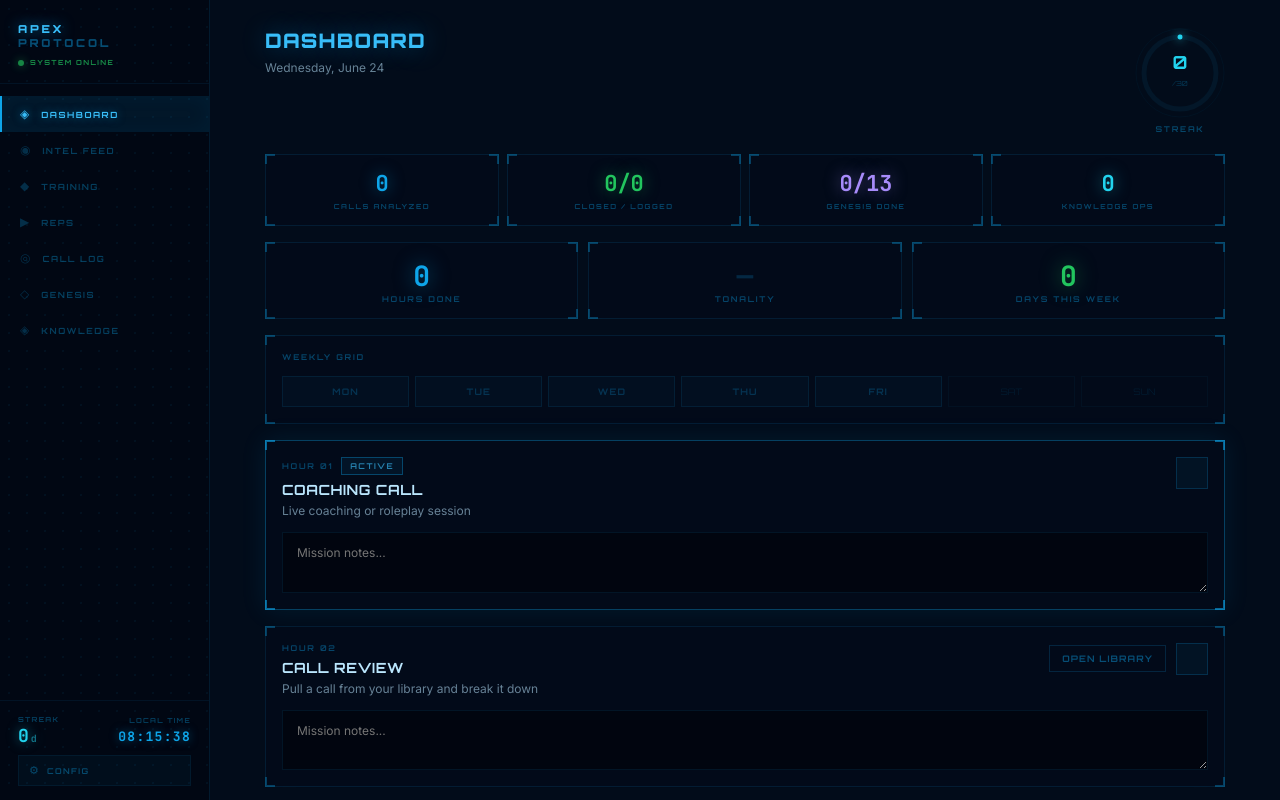
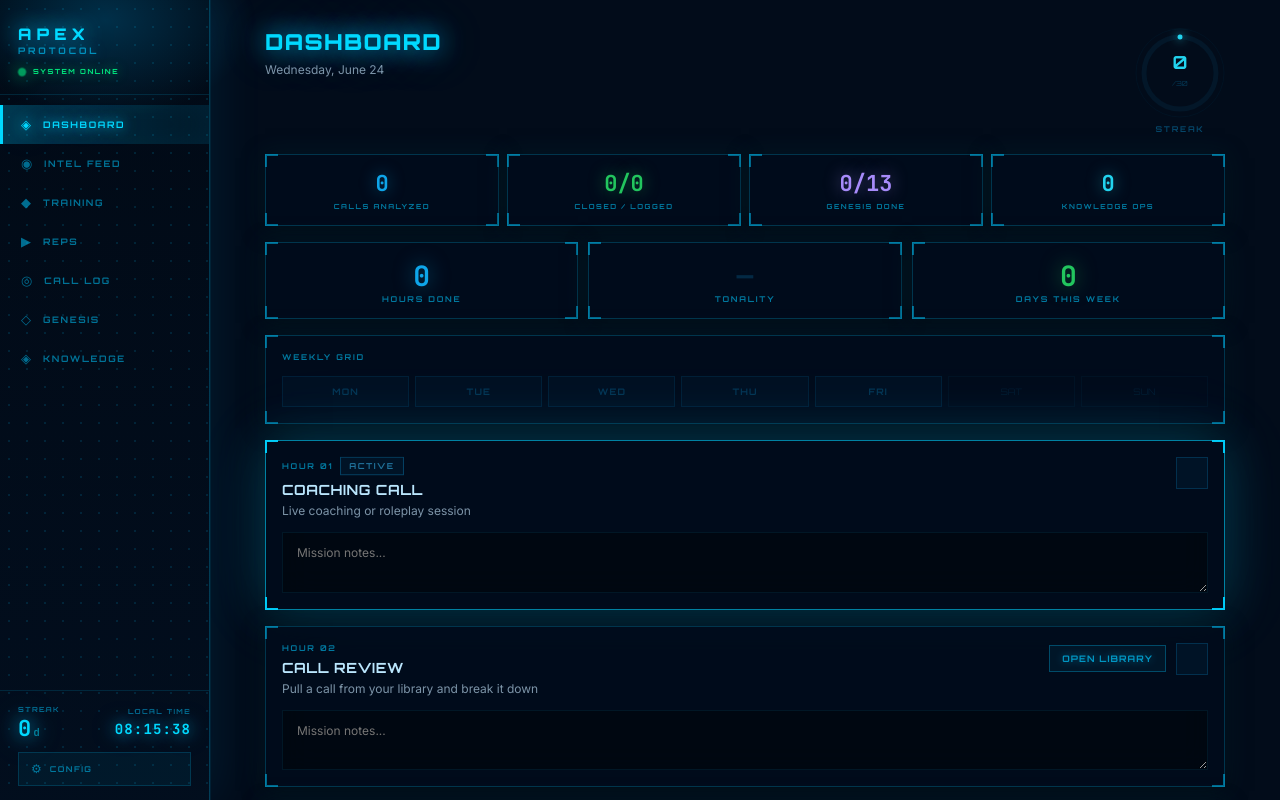
Before and after one commit to markodeksnis-coder/Sales-, a React (Vite) app: page / in a window 1280 px wide. Shown: the top 800 px of the page. Built offline with nearby package versions, Linux system fonts and the light colour scheme.

Commit message:
style: major visual overhaul — neon glows, electric cyan, AI futuristic aesthetic

```diff
--- a/src/components/HudCard.jsx
+++ b/src/components/HudCard.jsx
@@ -1,16 +1,42 @@
 export default function HudCard({ children, style = {}, active = false, green = false, warn = false }) {
-  const bracketColor = green ? 'rgba(34,197,94,0.55)' : warn ? 'rgba(249,115,22,0.55)' : active ? 'rgba(14,165,233,0.6)' : 'rgba(14,165,233,0.35)'
-  const borderColor = green ? 'rgba(34,197,94,0.25)' : warn ? 'rgba(249,115,22,0.25)' : active ? 'rgba(14,165,233,0.35)' : 'rgba(14,165,233,0.12)'
-  const bgColor = green ? 'rgba(3,20,12,0.9)' : warn ? 'rgba(25,8,3,0.9)' : 'rgba(3,10,26,0.9)'
-  const shadow = green ? '0 0 20px rgba(34,197,94,0.08)' : warn ? '0 0 20px rgba(249,115,22,0.08)' : active ? '0 0 24px rgba(14,165,233,0.1)' : 'none'
+  const bracketColor = green
+    ? 'rgba(0,255,140,0.8)'
+    : warn
+    ? 'rgba(255,140,0,0.8)'
+    : active
+    ? 'rgba(0,210,255,0.95)'
+    : 'rgba(0,200,255,0.5)'
+  const borderColor = green
+    ? 'rgba(0,255,140,0.38)'
+    : warn
+    ? 'rgba(255,140,0,0.38)'
+    : active
+    ? 'rgba(0,210,255,0.6)'
+    : 'rgba(0,200,255,0.22)'
+  const bgColor = green ? 'rgba(0,12,6,0.94)' : warn ? 'rgba(18,6,0,0.94)' : 'rgba(1,12,28,0.94)'
+  const shadow = green
+    ? '0 0 32px rgba(0,255,140,0.18), 0 0 64px rgba(0,255,140,0.06), 0 4px 28px rgba(0,0,0,0.65)'
+    : warn
+    ? '0 0 32px rgba(255,140,0,0.14), 0 4px 28px rgba(0,0,0,0.65)'
+    : active
+    ? '0 0 44px rgba(0,200,255,0.24), 0 0 88px rgba(0,200,255,0.08), 0 4px 32px rgba(0,0,0,0.7)'
+    : '0 0 24px rgba(0,200,255,0.08), 0 4px 20px rgba(0,0,0,0.55)'
   const bk = `2px solid ${bracketColor}`
-  const c = { position: 'absolute', width: 10, height: 10, pointerEvents: 'none', zIndex: 1 }
+  const c = { position: 'absolute', width: 13, height: 13, pointerEvents: 'none', zIndex: 1 }
   return (
-    <div style={{ position: 'relative', backgroundColor: bgColor, border: `1px solid ${borderColor}`, backdropFilter: 'blur(16px)', WebkitBackdropFilter: 'blur(16px)', boxShadow: shadow, ...style }}>
-      <span style={{ ...c, top: -1, left: -1,    borderTop: bk,    borderLeft: bk    }} />
-      <span style={{ ...c, top: -1, right: -1,   borderTop: bk,    borderRight: bk   }} />
-      <span style={{ ...c, bottom: -1, left: -1,  borderBottom: bk, borderLeft: bk    }} />
-      <span style={{ ...c, bottom: -1, right: -1, borderBottom: bk, borderRight: bk   }} />
+    <div style={{
+      position: 'relative',
+      backgroundColor: bgColor,
+      border: `1px solid ${borderColor}`,
+      backdropFilter: 'blur(20px)',
+      WebkitBackdropFilter: 'blur(20px)',
+      boxShadow: shadow,
+      ...style
+    }}>
+      <span style={{ ...c, top: -1, left: -1,     borderTop: bk, borderLeft: bk     }} />
+      <span style={{ ...c, top: -1, right: -1,    borderTop: bk, borderRight: bk    }} />
+      <span style={{ ...c, bottom: -1, left: -1,  borderBottom: bk, borderLeft: bk  }} />
+      <span style={{ ...c, bottom: -1, right: -1, borderBottom: bk, borderRight: bk }} />
       {children}
     </div>
   )
--- a/src/components/Layout.jsx
+++ b/src/components/Layout.jsx
@@ -21,7 +21,7 @@ function Clock() {
   const mm = String(time.getMinutes()).padStart(2,'0')
   const ss = String(time.getSeconds()).padStart(2,'0')
   return (
-    <div style={{ fontFamily: 'JetBrains Mono, monospace', fontSize: '13px', fontWeight: 700, color: '#0ea5e9', letterSpacing: '0.1em', textShadow: '0 0 10px rgba(14,165,233,0.5)' }}>
+    <div style={{ fontFamily: 'JetBrains Mono, monospace', fontSize: '14px', fontWeight: 700, color: '#00d9ff', letterSpacing: '0.08em', textShadow: '0 0 16px rgba(0,200,255,0.9), 0 0 32px rgba(0,200,255,0.4)' }}>
       {hh}:{mm}:{ss}
     </div>
   )
@@ -40,63 +40,86 @@ export default function Layout({ page, setPage, children }) {
     <div style={{ display: 'flex', minHeight: '100vh' }}>
       <aside style={{
         position: 'fixed', top: 0, left: 0, bottom: 0, width: '210px',
-        backgroundColor: 'rgba(2,8,20,0.97)', borderRight: '1px solid rgba(14,165,233,0.12)',
+        background: 'linear-gradient(180deg, rgba(1,10,22,0.99) 0%, rgba(2,14,30,0.99) 100%)',
+        borderRight: '1px solid rgba(0,200,255,0.25)',
+        boxShadow: '4px 0 48px rgba(0,180,255,0.1), 1px 0 0 rgba(0,200,255,0.08)',
         display: 'flex', flexDirection: 'column', zIndex: 100,
-        backdropFilter: 'blur(20px)', WebkitBackdropFilter: 'blur(20px)',
+        backdropFilter: 'blur(28px)', WebkitBackdropFilter: 'blur(28px)',
       }}>
         <div style={{
           position: 'absolute', inset: 0, pointerEvents: 'none', zIndex: 0,
-          backgroundImage: 'radial-gradient(rgba(14,165,233,0.06) 1px, transparent 1px)',
+          backgroundImage: 'radial-gradient(rgba(0,200,255,0.13) 1px, transparent 1px)',
           backgroundSize: '18px 18px',
         }} />
+        <div style={{
+          position: 'absolute', top: -80, left: '50%', transform: 'translateX(-50%)',
+          width: '300px', height: '200px', pointerEvents: 'none', zIndex: 0,
+          background: 'radial-gradient(ellipse, rgba(0,180,255,0.22) 0%, transparent 70%)',
+        }} />
 
-        <div style={{ padding: '22px 18px 16px', borderBottom: '1px solid rgba(14,165,233,0.08)', position: 'relative', zIndex: 1 }}>
-          <div style={{ fontFamily: 'Orbitron, sans-serif', fontSize: '11px', fontWeight: 900, letterSpacing: '0.25em', color: '#38bdf8', textShadow: '0 0 14px rgba(14,165,233,0.7)' }}>APEX</div>
-          <div style={{ fontFamily: 'Orbitron, sans-serif', fontSize: '11px', fontWeight: 900, letterSpacing: '0.25em', color: 'rgba(14,165,233,0.45)' }}>PROTOCOL</div>
-          <div style={{ display: 'flex', alignItems: 'center', gap: '6px', marginTop: '8px' }}>
-            <div style={{ width: '6px', height: '6px', borderRadius: '50%', backgroundColor: '#22c55e', boxShadow: '0 0 8px rgba(34,197,94,0.8)', animation: 'apexPulse 2s ease-in-out infinite' }} />
-            <span style={{ fontFamily: 'Orbitron, sans-serif', fontSize: '7px', fontWeight: 700, letterSpacing: '0.2em', color: 'rgba(34,197,94,0.7)' }}>SYSTEM ONLINE</span>
+        <div style={{ padding: '24px 18px 18px', borderBottom: '1px solid rgba(0,200,255,0.14)', position: 'relative', zIndex: 1 }}>
+          <div style={{ fontFamily: 'Orbitron, sans-serif', fontSize: '16px', fontWeight: 900, letterSpacing: '0.32em', color: '#00d9ff', textShadow: '0 0 20px rgba(0,200,255,1), 0 0 44px rgba(0,200,255,0.45), 0 0 80px rgba(0,200,255,0.2)' }}>APEX</div>
+          <div style={{ fontFamily: 'Orbitron, sans-serif', fontSize: '9px', fontWeight: 700, letterSpacing: '0.32em', color: 'rgba(0,200,255,0.65)', marginTop: '1px', textShadow: '0 0 12px rgba(0,200,255,0.5)' }}>PROTOCOL</div>
+          <div style={{ display: 'flex', alignItems: 'center', gap: '7px', marginTop: '11px' }}>
+            <div style={{ width: '8px', height: '8px', borderRadius: '50%', backgroundColor: '#00ff88', boxShadow: '0 0 14px rgba(0,255,136,1), 0 0 28px rgba(0,255,136,0.5)', animation: 'apexPulse 2s ease-in-out infinite' }} />
+            <span style={{ fontFamily: 'Orbitron, sans-serif', fontSize: '7px', fontWeight: 700, letterSpacing: '0.22em', color: 'rgba(0,255,136,0.9)', textShadow: '0 0 12px rgba(0,255,136,0.6)' }}>SYSTEM ONLINE</span>
           </div>
         </div>
 
-        <nav style={{ flex: 1, padding: '12px 0', overflowY: 'auto', position: 'relative', zIndex: 1 }}>
+        <nav style={{ flex: 1, padding: '10px 0', overflowY: 'auto', position: 'relative', zIndex: 1 }}>
           {NAV.map(item => {
             const active = page === item.id
             return (
               <button key={item.id} onClick={() => setPage(item.id)} style={{
                 display: 'flex', alignItems: 'center', gap: '12px',
-                width: '100%', padding: '11px 18px',
-                background: active ? 'rgba(14,165,233,0.1)' : 'transparent',
-                border: 'none', borderLeft: active ? '2px solid #0ea5e9' : '2px solid transparent',
-                cursor: 'pointer', transition: 'all 0.15s', textAlign: 'left',
-                boxShadow: active ? 'inset 0 0 20px rgba(14,165,233,0.05)' : 'none',
+                width: '100%', padding: '12px 18px',
+                background: active
+                  ? 'linear-gradient(90deg, rgba(0,200,255,0.2) 0%, rgba(0,200,255,0.05) 100%)'
+                  : 'transparent',
+                border: 'none',
+                borderLeft: active ? '3px solid #00d9ff' : '3px solid transparent',
+                cursor: 'pointer', transition: 'all 0.18s', textAlign: 'left',
+                boxShadow: active ? 'inset 0 0 40px rgba(0,200,255,0.1)' : 'none',
               }}>
-                <span style={{ fontSize: '12px', color: active ? '#38bdf8' : 'rgba(14,165,233,0.25)', flexShrink: 0, textShadow: active ? '0 0 8px rgba(14,165,233,0.6)' : 'none' }}>{item.icon}</span>
-                <span style={{ fontFamily: 'Orbitron, sans-serif', fontSize: '8.5px', fontWeight: 700, letterSpacing: '0.18em', color: active ? '#38bdf8' : 'rgba(14,165,233,0.35)', textShadow: active ? '0 0 8px rgba(14,165,233,0.5)' : 'none' }}>{item.label}</span>
+                <span style={{
+                  fontSize: '13px', flexShrink: 0, transition: 'all 0.18s',
+                  color: active ? '#00d9ff' : 'rgba(0,200,255,0.52)',
+                  textShadow: active ? '0 0 14px rgba(0,200,255,1), 0 0 28px rgba(0,200,255,0.5)' : 'none',
+                }}>{item.icon}</span>
+                <span style={{
+                  fontFamily: 'Orbitron, sans-serif', fontSize: '9px', fontWeight: 700, letterSpacing: '0.18em',
+                  transition: 'all 0.18s',
+                  color: active ? '#00d9ff' : 'rgba(0,200,255,0.55)',
+                  textShadow: active ? '0 0 12px rgba(0,200,255,0.9), 0 0 24px rgba(0,200,255,0.4)' : 'none',
+                }}>{item.label}</span>
               </button>
             )
           })}
         </nav>
 
-        <div style={{ padding: '14px 18px', borderTop: '1px solid rgba(14,165,233,0.08)', position: 'relative', zIndex: 1 }}>
-          <div style={{ display: 'flex', justifyContent: 'space-between', alignItems: 'center', marginBottom: '10px' }}>
+        <div style={{ padding: '14px 18px', borderTop: '1px solid rgba(0,200,255,0.14)', position: 'relative', zIndex: 1 }}>
+          <div style={{ display: 'flex', justifyContent: 'space-between', alignItems: 'center', marginBottom: '12px' }}>
             <div>
-              <div style={{ fontFamily: 'Orbitron, sans-serif', fontSize: '7px', fontWeight: 700, letterSpacing: '0.18em', color: 'rgba(14,165,233,0.35)', marginBottom: '3px' }}>STREAK</div>
-              <div style={{ fontFamily: 'JetBrains Mono, monospace', fontSize: '18px', fontWeight: 700, color: '#22d3ee', textShadow: '0 0 12px rgba(34,211,238,0.5)', lineHeight: 1 }}>{streak}<span style={{ fontSize: '10px', marginLeft: '2px', opacity: 0.5 }}>d</span></div>
+              <div style={{ fontFamily: 'Orbitron, sans-serif', fontSize: '7px', fontWeight: 700, letterSpacing: '0.2em', color: 'rgba(0,200,255,0.5)', marginBottom: '4px' }}>STREAK</div>
+              <div style={{ fontFamily: 'JetBrains Mono, monospace', fontSize: '22px', fontWeight: 700, color: '#00d9ff', textShadow: '0 0 18px rgba(0,200,255,0.9), 0 0 36px rgba(0,200,255,0.4)', lineHeight: 1 }}>
+                {streak}<span style={{ fontSize: '11px', marginLeft: '2px', opacity: 0.5 }}>d</span>
+              </div>
             </div>
             <div style={{ textAlign: 'right' }}>
-              <div style={{ fontFamily: 'Orbitron, sans-serif', fontSize: '7px', fontWeight: 700, letterSpacing: '0.18em', color: 'rgba(14,165,233,0.35)', marginBottom: '3px' }}>LOCAL TIME</div>
+              <div style={{ fontFamily: 'Orbitron, sans-serif', fontSize: '7px', fontWeight: 700, letterSpacing: '0.2em', color: 'rgba(0,200,255,0.5)', marginBottom: '4px' }}>LOCAL TIME</div>
               <Clock />
             </div>
           </div>
           <button onClick={() => setPage('settings')} style={{
             display: 'flex', alignItems: 'center', gap: '8px', width: '100%',
-            padding: '8px 10px', background: page === 'settings' ? 'rgba(14,165,233,0.1)' : 'rgba(14,165,233,0.04)',
-            border: `1px solid ${page === 'settings' ? 'rgba(14,165,233,0.3)' : 'rgba(14,165,233,0.08)'}`,
+            padding: '9px 12px',
+            background: page === 'settings' ? 'rgba(0,200,255,0.18)' : 'rgba(0,200,255,0.06)',
+            border: `1px solid ${page === 'settings' ? 'rgba(0,200,255,0.55)' : 'rgba(0,200,255,0.18)'}`,
+            boxShadow: page === 'settings' ? '0 0 20px rgba(0,200,255,0.25)' : 'none',
             cursor: 'pointer', transition: 'all 0.15s',
           }}>
-            <span style={{ fontSize: '11px', color: 'rgba(14,165,233,0.4)' }}>⚙</span>
-            <span style={{ fontFamily: 'Orbitron, sans-serif', fontSize: '8px', fontWeight: 700, letterSpacing: '0.18em', color: 'rgba(14,165,233,0.4)' }}>CONFIG</span>
+            <span style={{ fontSize: '12px', color: page === 'settings' ? '#00d9ff' : 'rgba(0,200,255,0.55)' }}>⚙</span>
+            <span style={{ fontFamily: 'Orbitron, sans-serif', fontSize: '8px', fontWeight: 700, letterSpacing: '0.18em', color: page === 'settings' ? '#00d9ff' : 'rgba(0,200,255,0.55)', textShadow: page === 'settings' ? '0 0 10px rgba(0,200,255,0.8)' : 'none' }}>CONFIG</span>
           </button>
         </div>
       </aside>
--- a/src/index.css
+++ b/src/index.css
@@ -1,8 +1,8 @@
 * { margin: 0; padding: 0; box-sizing: border-box; }
 html, body { height: 100%; }
 body {
-  background-color: #020c1a;
-  color: #bae6fd;
+  background-color: #010c1a;
+  color: #c8e8ff;
   min-height: 100vh;
   font-family: Inter, sans-serif;
   overflow-x: hidden;
@@ -10,28 +10,33 @@ body {
 body::before {
   content: '';
   position: fixed; inset: 0;
-  background-image: radial-gradient(circle, rgba(14,165,233,0.1) 1px, transparent 1px);
-  background-size: 28px 28px;
+  background-image:
+    radial-gradient(circle, rgba(0,200,255,0.2) 1px, transparent 1px),
+    linear-gradient(rgba(0,180,255,0.03) 1px, transparent 1px),
+    linear-gradient(90deg, rgba(0,180,255,0.03) 1px, transparent 1px);
+  background-size: 24px 24px, 72px 72px, 72px 72px;
   pointer-events: none; z-index: 0;
 }
 body::after {
   content: '';
   position: fixed; top: -350px; left: 50%; transform: translateX(-50%);
-  width: 1100px; height: 700px;
-  background: radial-gradient(ellipse, rgba(14,165,233,0.1) 0%, rgba(6,182,212,0.05) 45%, transparent 70%);
+  width: 1500px; height: 900px;
+  background: radial-gradient(ellipse, rgba(0,200,255,0.2) 0%, rgba(100,0,255,0.08) 48%, transparent 68%);
   pointer-events: none; z-index: 0;
 }
 #root { position: relative; z-index: 1; min-height: 100vh; display: flex; flex-direction: column; }
-@keyframes fadeIn { from { opacity: 0; transform: translateY(6px); } to { opacity: 1; transform: translateY(0); } }
-.fade-in { animation: fadeIn 0.25s ease-out; }
-@keyframes apexPulse { 0%, 100% { opacity: 0.6; } 50% { opacity: 1; } }
+@keyframes fadeIn { from { opacity: 0; transform: translateY(8px); } to { opacity: 1; transform: translateY(0); } }
+.fade-in { animation: fadeIn 0.3s ease-out; }
+@keyframes apexPulse { 0%, 100% { opacity: 0.5; transform: scale(1); } 50% { opacity: 1; transform: scale(1.2); } }
 @keyframes shimmer { 0% { background-position: -200% center; } 100% { background-position: 200% center; } }
+@keyframes neonBlink { 0%, 94%, 100% { opacity: 1; } 96% { opacity: 0.5; } }
 input:focus, textarea:focus, select:focus {
-  border-color: rgba(14,165,233,0.5) !important;
-  box-shadow: 0 0 12px rgba(14,165,233,0.12) !important;
+  border-color: rgba(0,200,255,0.65) !important;
+  box-shadow: 0 0 20px rgba(0,200,255,0.2), 0 0 3px rgba(0,200,255,0.5) !important;
   outline: none;
 }
 ::-webkit-scrollbar { width: 4px; }
-::-webkit-scrollbar-track { background: rgba(14,165,233,0.03); }
-::-webkit-scrollbar-thumb { background: rgba(14,165,233,0.18); }
-select option { background: #020c1a; color: #bae6fd; }
+::-webkit-scrollbar-track { background: rgba(0,200,255,0.03); }
+::-webkit-scrollbar-thumb { background: rgba(0,200,255,0.3); border-radius: 2px; }
+::-webkit-scrollbar-thumb:hover { background: rgba(0,200,255,0.55); }
+select option { background: #010c1a; color: #c8e8ff; }
--- a/src/utils/theme.js
+++ b/src/utils/theme.js
@@ -1,49 +1,62 @@
 export const CARD = {
-  backgroundColor: 'rgba(3, 10, 26, 0.9)',
-  border: '1px solid rgba(14,165,233,0.14)',
-  backdropFilter: 'blur(16px)',
-  WebkitBackdropFilter: 'blur(16px)',
+  backgroundColor: 'rgba(1,12,28,0.94)',
+  border: '1px solid rgba(0,200,255,0.22)',
+  backdropFilter: 'blur(20px)',
+  WebkitBackdropFilter: 'blur(20px)',
   position: 'relative',
   padding: '16px',
+  boxShadow: '0 0 24px rgba(0,200,255,0.08), 0 4px 20px rgba(0,0,0,0.55)',
 }
-export const CARD_RED = { ...CARD, border: '1px solid rgba(249,115,22,0.4)', boxShadow: '0 0 24px rgba(249,115,22,0.08)' }
-export const CARD_ACTIVE = { ...CARD, border: '1px solid rgba(14,165,233,0.5)', boxShadow: '0 0 28px rgba(14,165,233,0.12)' }
-export const CARD_GREEN = { ...CARD, border: '1px solid rgba(34,197,94,0.35)', boxShadow: '0 0 20px rgba(34,197,94,0.08)' }
+export const CARD_RED = { ...CARD, border: '1px solid rgba(255,140,0,0.45)', boxShadow: '0 0 32px rgba(255,140,0,0.14)' }
+export const CARD_ACTIVE = { ...CARD, border: '1px solid rgba(0,200,255,0.58)', boxShadow: '0 0 44px rgba(0,200,255,0.22), 0 0 88px rgba(0,200,255,0.07)' }
+export const CARD_GREEN = { ...CARD, border: '1px solid rgba(0,255,140,0.42)', boxShadow: '0 0 32px rgba(0,255,140,0.14)' }
 export const LABEL = {
   fontFamily: 'Orbitron, sans-serif', fontSize: '8px', fontWeight: 700,
-  letterSpacing: '0.22em', color: 'rgba(14,165,233,0.38)', textTransform: 'uppercase', display: 'block',
+  letterSpacing: '0.22em', color: 'rgba(0,200,255,0.58)', textTransform: 'uppercase', display: 'block',
 }
 export const H1 = {
-  fontFamily: 'Orbitron, sans-serif', fontSize: '20px', fontWeight: 900,
-  letterSpacing: '0.06em', color: '#38bdf8', margin: 0, textShadow: '0 0 24px rgba(14,165,233,0.4)',
+  fontFamily: 'Orbitron, sans-serif', fontSize: '22px', fontWeight: 900,
+  letterSpacing: '0.06em', color: '#00d9ff', margin: 0,
+  textShadow: '0 0 24px rgba(0,200,255,0.9), 0 0 50px rgba(0,200,255,0.35)',
 }
-export const H2 = { fontFamily: 'Orbitron, sans-serif', fontSize: '12px', fontWeight: 700, letterSpacing: '0.08em', color: '#bae6fd' }
-export const BODY = { fontFamily: 'Inter, sans-serif', fontSize: '12px', color: 'rgba(186,230,253,0.55)', lineHeight: '1.6' }
+export const H2 = {
+  fontFamily: 'Orbitron, sans-serif', fontSize: '12px', fontWeight: 700,
+  letterSpacing: '0.08em', color: '#c8e8ff',
+  textShadow: '0 0 12px rgba(0,200,255,0.35)',
+}
+export const BODY = { fontFamily: 'Inter, sans-serif', fontSize: '12px', color: 'rgba(200,232,255,0.62)', lineHeight: '1.6' }
 export const BTN_PRIMARY = {
   fontFamily: 'Orbitron, sans-serif', fontSize: '9px', fontWeight: 700, letterSpacing: '0.18em',
-  padding: '10px 22px', border: '1px solid rgba(14,165,233,0.55)', cursor: 'pointer',
-  background: 'rgba(14,165,233,0.12)', color: '#38bdf8', boxShadow: '0 0 18px rgba(14,165,233,0.2)', transition: 'all 0.2s',
+  padding: '10px 22px', border: '1px solid rgba(0,200,255,0.68)', cursor: 'pointer',
+  background: 'rgba(0,200,255,0.15)', color: '#00d9ff',
+  boxShadow: '0 0 26px rgba(0,200,255,0.28), 0 0 5px rgba(0,200,255,0.4)',
+  textShadow: '0 0 12px rgba(0,200,255,0.8)',
+  transition: 'all 0.2s',
 }
 export const BTN_GHOST = {
   fontFamily: 'Orbitron, sans-serif', fontSize: '9px', fontWeight: 700, letterSpacing: '0.14em',
-  padding: '8px 16px', border: '1px solid rgba(14,165,233,0.18)', cursor: 'pointer',
-  background: 'transparent', color: 'rgba(14,165,233,0.45)', transition: 'all 0.2s',
+  padding: '8px 16px', border: '1px solid rgba(0,200,255,0.3)', cursor: 'pointer',
+  background: 'rgba(0,200,255,0.06)', color: 'rgba(0,200,255,0.7)',
+  textShadow: '0 0 8px rgba(0,200,255,0.45)',
+  transition: 'all 0.2s',
 }
 export const INPUT = {
-  width: '100%', backgroundColor: 'rgba(0,0,0,0.5)', border: '1px solid rgba(14,165,233,0.18)',
-  color: '#bae6fd', fontFamily: 'JetBrains Mono, monospace', fontSize: '12px',
+  width: '100%', backgroundColor: 'rgba(0,5,15,0.7)', border: '1px solid rgba(0,200,255,0.24)',
+  color: '#c8e8ff', fontFamily: 'JetBrains Mono, monospace', fontSize: '12px',
   padding: '10px 14px', outline: 'none', boxSizing: 'border-box',
 }
 export const TEXTAREA = { ...INPUT, resize: 'vertical', fontFamily: 'Inter, sans-serif', minHeight: '64px' }
-export const TAG = (color = '#0ea5e9', bg = 'rgba(14,165,233,0.08)') => ({
+export const TAG = (color = '#00d9ff', bg = 'rgba(0,200,255,0.1)') => ({
   fontFamily: 'Orbitron, sans-serif', fontSize: '8px', fontWeight: 700, letterSpacing: '0.18em',
-  padding: '3px 8px', border: `1px solid ${color}55`, color, backgroundColor: bg,
+  padding: '3px 8px', border: `1px solid ${color}66`, color, backgroundColor: bg,
+  textShadow: `0 0 8px ${color}66`,
 })
 export const SCORE_BAR = (pct, color) => ({
-  height: '4px', width: `${pct}%`, background: color, boxShadow: `0 0 8px ${color}66`,
+  height: '4px', width: `${pct}%`, background: color,
+  boxShadow: `0 0 10px ${color}99, 0 0 22px ${color}33`,
   transition: 'width 0.8s cubic-bezier(0.4,0,0.2,1)',
 })
 export const SKILL_COLORS = {
-  rapport: '#0ea5e9', discovery: '#22d3ee', tonality: '#a78bfa',
-  objection_handling: '#f97316', frame_control: '#22c55e',
+  rapport: '#00d9ff', discovery: '#22d3ee', tonality: '#bf80ff',
+  objection_handling: '#ff8c42', frame_control: '#00ff88',
 }
```
